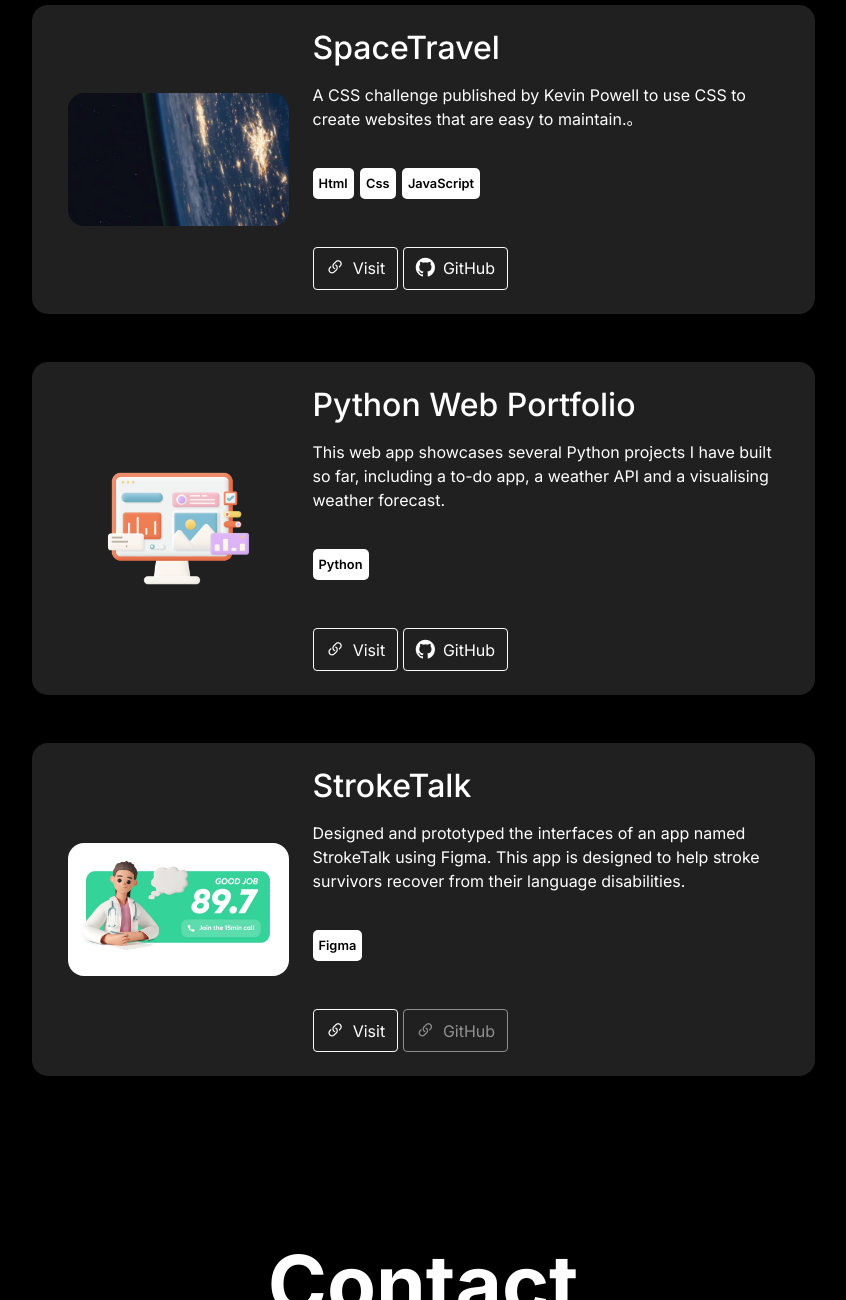
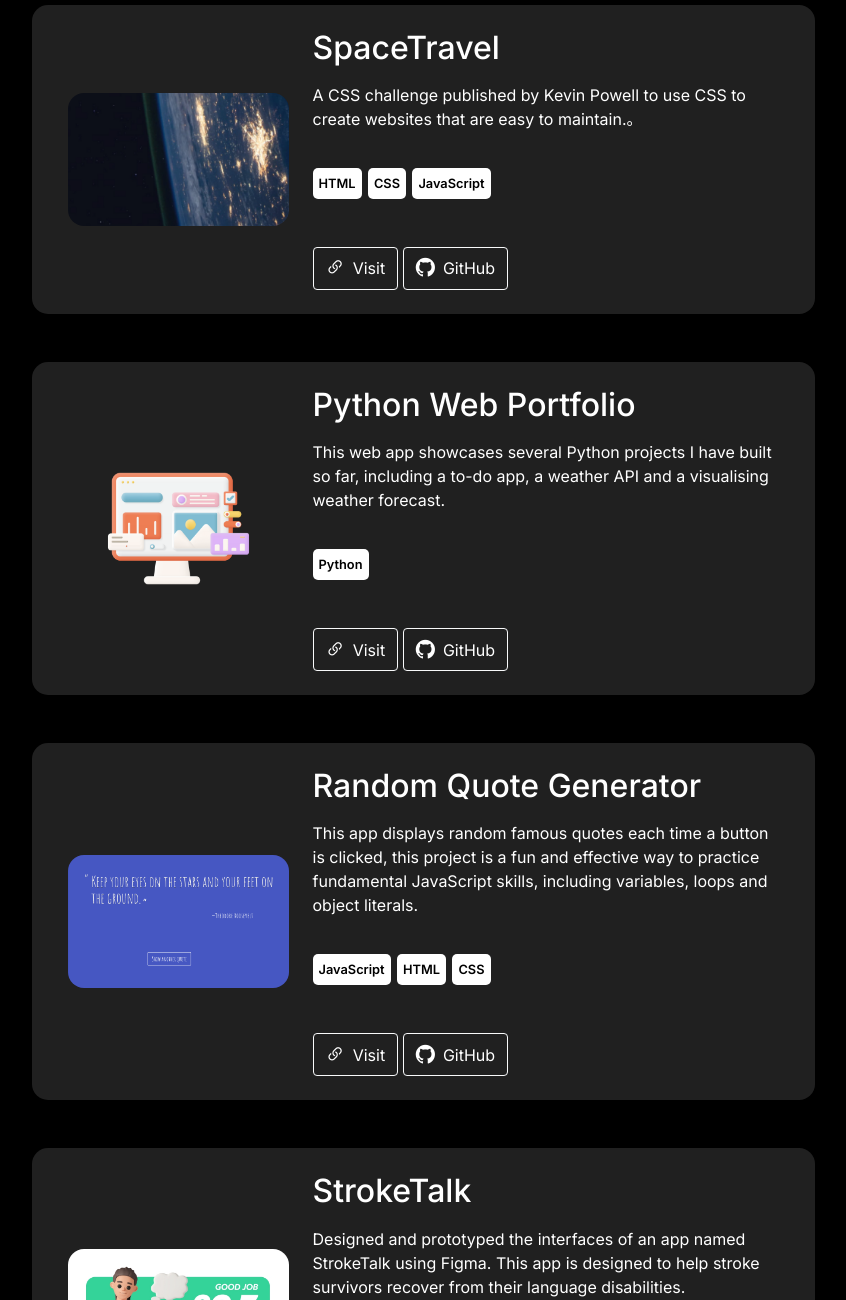
Before and after one commit to Xinan15/Portfolio, a plain HTML site: page index.html in a window 1280 px wide. Shown: the part 3660-4960 px from the top of the page, without its empty margins (217-1063 px from the left). Drawn offline with nearby package versions, Linux system fonts and the light colour scheme.

Commit message:
add Quote Generator

```diff
--- a/index.html
+++ b/index.html
@@ -272,8 +272,8 @@
                   A CSS challenge published by Kevin Powell to use CSS to create websites that are easy to maintain.。
                 </p>
                 <ul class="mb-5 tech-used">
-                  <li>Html</li>
-                  <li>Css</li>
+                  <li>HTML</li>
+                  <li>CSS</li>
                   <li>JavaScript</li>
                 </ul>
 
@@ -322,6 +322,43 @@
                     </div>
                   </a>
                   <a href="https://github.com/Xinan15/Python--Web-App-Portfolio" target="_blank"
+                    class="btn btn-outline-light project-btn">
+                    <div class="d-flex justify-content-center align-items-center">
+                      <i class="bi bi-github me-2"></i>
+                      <p class="m-0">GitHub</p>
+                    </div>
+                  </a>
+                </div>
+              </div>
+            </article>
+            <!-- breakline -->
+            <article
+              class="row mt-5 p-1 pb-4 p-md-4 bg-tertiary border-radius-1em d-flex justify-content-between align-items-center">
+              <div class="col-12 col-lg-4 my-4 my-lg-0">
+                <img src="img/projects/quotes.png" alt="Quote" class="img-fluid project-img" />
+              </div>
+              <div class="col-12 col-lg-8">
+                <h2 class="mb-3">Random Quote Generator</h2>
+
+                <p class="mb-5 mb-md-4">
+                  This app displays random famous quotes each time a button is clicked,
+                  this project is a fun and effective way to practice fundamental JavaScript skills,
+                  including variables, loops and object literals.</p>
+                <ul class="mb-5 tech-used">
+                  <li>JavaScript</li>
+                  <li>HTML</li>
+                  <li>CSS</li>
+                </ul>
+
+                <div class="text-center text-md-start">
+                  <a href="https://xinan15.github.io/Random-Quote-Generator/" target="_blank"
+                    class="btn btn-outline-light project-btn">
+                    <div class="d-flex justify-content-center align-items-center">
+                      <i class="bi bi-link-45deg me-2"></i>
+                      <p class="m-0">Visit</p>
+                    </div>
+                  </a>
+                  <a href="https://github.com/Xinan15/Random-Quote-Generator/tree/main" target="_blank"
                     class="btn btn-outline-light project-btn">
                     <div class="d-flex justify-content-center align-items-center">
                       <i class="bi bi-github me-2"></i>
```
Also changed, not shown: img/projects/quotes.png (added).
